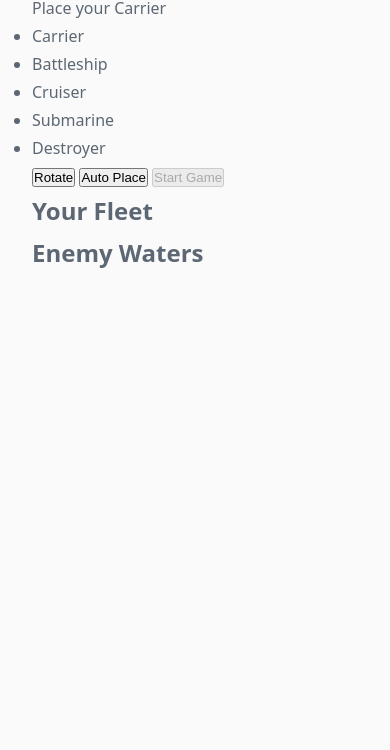
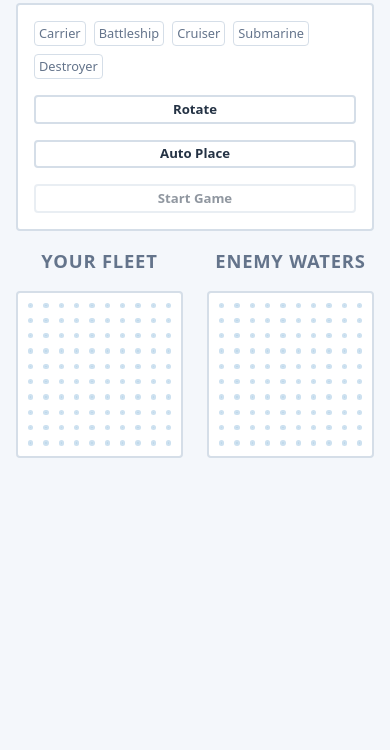
Before and after one commit to kakuni1/battleship, a website with bundled scripts: page index.html in a window 390 px wide. Shown: the part 94-844 px from the top of the page. Built offline with nearby package versions, Linux system fonts and the light colour scheme.

Commit message:
initial, css pass

```diff
--- a/src/css/base.css
+++ b/src/css/base.css
@@ -1,43 +1,67 @@
 :root {
-  --color-bg: #fafafa;
-  --color-text: #5c6773;
-  --color-link: #1891d6;
-  --color-error: #e65050;
-  --color-valid: #6cbf43;
+  --color-bg: #f4f7fb;
+  --color-surface: #ffffff;
+  --color-text: #243244;
+  --color-muted: #64748b;
+  --color-border: #d5dee8;
+  --color-link: #0b70c9;
+  --color-focus: #2563eb;
+  --color-error: #cf4545;
+  --color-valid: #4f9f46;
 }
 
 @media (prefers-color-scheme: dark) {
   :root {
     --color-bg: #0f1419;
-    --color-text: #b3b1ad;
+    --color-surface: #17212b;
+    --color-text: #e5edf5;
+    --color-muted: #a6b3bf;
+    --color-border: #344555;
     --color-link: #59c2ff;
-    --color-error: #d95757;
-    --color-valid: #70bf56;
+    --color-focus: #7dd3fc;
+    --color-error: #ed6a6a;
+    --color-valid: #79c65b;
   }
 }
 
-* {
+@media (prefers-reduced-motion: reduce) {
+  button {
+    transition: none;
+  }
+
+  button:active:not(:disabled) {
+    transform: none;
+  }
+}
+
+*,
+*::before,
+*::after {
   margin: 0;
   padding: 0;
   box-sizing: border-box;
 }
 
 body {
-  font-family: system-ui, -apple-system, sans-serif;
-  line-height: 1.75;
   color: var(--color-text);
   background-color: var(--color-bg);
-  animation: fadeIn 0.3s ease-in forwards;
-  transition:
-    background-color 0.3s,
-    color 0.3s;
-  opacity: 0;
+  min-height: 100vh;
+  font-family: system-ui, -apple-system, sans-serif;
+  line-height: 1.5;
 }
 
 main {
-  max-width: 550px;
-  margin: 0 auto;
-  padding: 2rem;
+  min-height: 100vh;
+  width: min(calc(100% - 2rem), 75rem);
+  padding-block: clamp(1rem, 4vw, 2.5rem) 3rem;
+  margin-inline: auto;
+}
+
+h1 {
+  margin-bottom: 0.25rem;
+  text-align: center;
+  font-size: clamp(1.5rem, 5vw, 2rem);
+  line-height: 1.2;
 }
 
 a {
@@ -53,33 +77,44 @@ a:focus-visible {
   outline-offset: 2px;
 }
 
+button {
+  appearance: none;
+  color: var(--color-text);
+  background: var(--color-surface);
+  border: 2px solid var(--color-border);
+  border-radius: 0.25rem;
+  padding: 0.15rem 0.25rem;
+  font: inherit;
+  font-size: 0.825rem;
+  font-weight: 600;
+  cursor: pointer;
+  transition:
+    background-color 150ms ease,
+    border-color 150ms ease,
+    transform 150ms ease;
+}
+
+button:hover:not(:disabled) {
+  border-color: var(--color-link);
+  background: var(--color-bg);
+}
+
+button:active:not(:disabled) {
+  transform: translateX(0.15rem) translateY(-0.075rem) scale(0.95)
+    rotate(1.25deg);
+}
+
+button:disabled {
+  cursor: not-allowed;
+  opacity: 0.5;
+}
+
+button:focus-visible {
+  outline: 2px solid var(--color-focus);
+  outline-offset: 2px;
+}
+
 ::selection {
   background-color: var(--color-link);
   color: var(--color-bg);
 }
-
-@media (prefers-reduced-motion: reduce) {
-  body {
-    transition: none;
-    animation-duration: 0s;
-  }
-}
-
-@keyframes fadeIn {
-  to {
-    opacity: 1;
-  }
-}
-
-.indent {
-  padding-left: 2rem;
-}
-
-.space {
-  margin: 0.75rem 0rem;
-}
-
-.error {
-  border-color: var(--color-error);
-  outline-color: var(--color-error);
-}
--- a/src/css/style.css
+++ b/src/css/style.css
@@ -0,0 +1,211 @@
+:root {
+  --size: 10; /* SIZE value */
+  --color-water: #bcd7ea;
+  --color-sunk: #8c2f2f;
+}
+
+@media (prefers-color-scheme: dark) {
+  :root {
+    --color-water: #1e3a52;
+    --color-sunk: #803030;
+  }
+}
+
+@media (hover: hover) and (pointer: fine) {
+  .cell:hover {
+    filter: brightness(1.5);
+    transform: scale(0.95);
+  }
+}
+
+@media (prefers-reduced-motion: reduce) {
+  .cell {
+    transition: none;
+  }
+}
+
+@media (max-width: 700px) {
+  #game {
+    grid-template-columns: minmax(0, 1fr);
+    grid-template-areas:
+      "controls"
+      "player-title"
+      "player-board"
+      "enemy-title"
+      "enemy-board";
+  }
+
+  #game:has(> #placement-controls[hidden]) {
+    grid-template-areas:
+      "player-title"
+      "player-board"
+      "enemy-title"
+      "enemy-board";
+  }
+}
+
+@media (max-width: 420px) {
+  #placement-controls button {
+    flex-basis: 100%;
+  }
+}
+
+@media (prefers-reduced-motion: reduce) {
+  .cell {
+    transition: none;
+  }
+}
+
+#placement-controls[hidden],
+#gameover[hidden] {
+  display: none;
+}
+
+#game {
+  display: grid;
+  gap: 1rem 1.5rem;
+  grid-template-columns: repeat(2, minmax(0, 1fr));
+  grid-template-areas:
+    "controls controls"
+    "player-title enemy-title"
+    "player-board enemy-board";
+}
+
+#placement-controls {
+  grid-area: controls;
+  display: flex;
+  align-items: center;
+  flex-wrap: wrap;
+  gap: 1rem;
+  padding: 1rem;
+  background: var(--color-surface);
+  border: 2px solid var(--color-border);
+  border-radius: 0.25rem;
+}
+
+#ship-queue {
+  display: flex;
+  flex: 1 1 100%;
+  flex-wrap: wrap;
+  gap: 0.5rem;
+  list-style: none;
+}
+
+#ship-queue li {
+  color: var(--color-muted);
+  border: 1px solid var(--color-border);
+  border-radius: 0.25rem;
+  padding: 0.125rem 0.25rem;
+  font-size: 0.8rem;
+}
+
+#ship-queue li.placed {
+  opacity: 0.65;
+  text-decoration: line-through;
+}
+
+#status {
+  color: var(--color-muted);
+  min-height: 1.5em;
+  margin-block: 0.25rem 1.5rem;
+  font-weight: 600;
+  text-align: center;
+}
+
+#game > h2 {
+  color: var(--color-muted);
+  margin: 0;
+  font-size: 1.15rem;
+  letter-spacing: 0.05rem;
+  text-align: center;
+  text-transform: uppercase;
+}
+
+#game > h2:first-of-type {
+  grid-area: player-title;
+}
+
+#game > h2:nth-of-type(2) {
+  grid-area: enemy-title;
+}
+
+#player-board {
+  grid-area: player-board;
+  min-width: 0;
+}
+
+#enemy-board {
+  grid-area: enemy-board;
+  min-width: 0;
+}
+
+#game:has(> #placement-controls[hidden]) {
+  grid-template-areas:
+    "player-title enemy-title"
+    "player-board enemy-board";
+}
+
+.board {
+  display: grid;
+  grid-template-columns: repeat(var(--size), 1fr);
+  gap: 10px;
+  width: 100%;
+  padding: 10px;
+  background: var(--color-surface);
+  border: 2px solid var(--color-border);
+  border-radius: 0.25rem;
+  overflow: hidden;
+}
+
+.cell {
+  aspect-ratio: 1;
+  background: var(--color-water);
+  border: 2px solid rgb(255 255 255 / 25%);
+  border-radius: 0.25rem;
+  cursor: pointer;
+  transition:
+    filter 150ms ease,
+    transform 150ms ease;
+}
+
+.cell:focus-visible {
+  outline: 3px solid var(--color-focus);
+  outline-offset: 2px;
+}
+
+#gameover {
+  display: grid;
+  grid-column: 1 / -1;
+  justify-items: center;
+  gap: 1rem;
+  padding: 1.5rem;
+  background: var(--color-surface);
+  border: 2px solid var(--color-border);
+  border-radius: 0.25rem;
+  text-align: center;
+}
+
+#winner {
+  font-size: 1.25rem;
+  font-weight: 800;
+}
+
+.ship {
+  background: var(--color-valid);
+}
+
+.miss {
+  background: var(--color-link);
+}
+
+.hit {
+  background: var(--color-error);
+}
+
+.sunk {
+  background: var(--color-sunk);
+}
+
+.placed {
+  text-decoration: line-through;
+}
```
